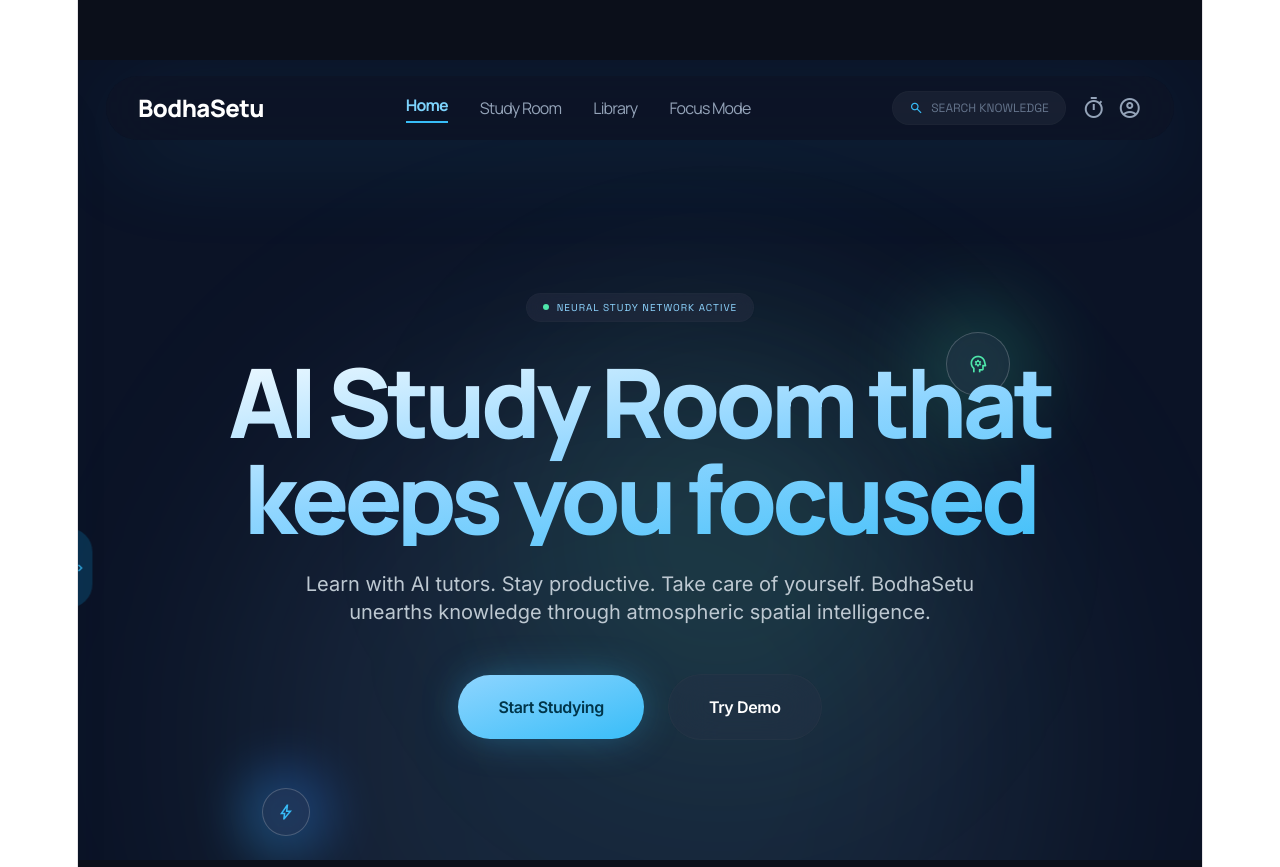
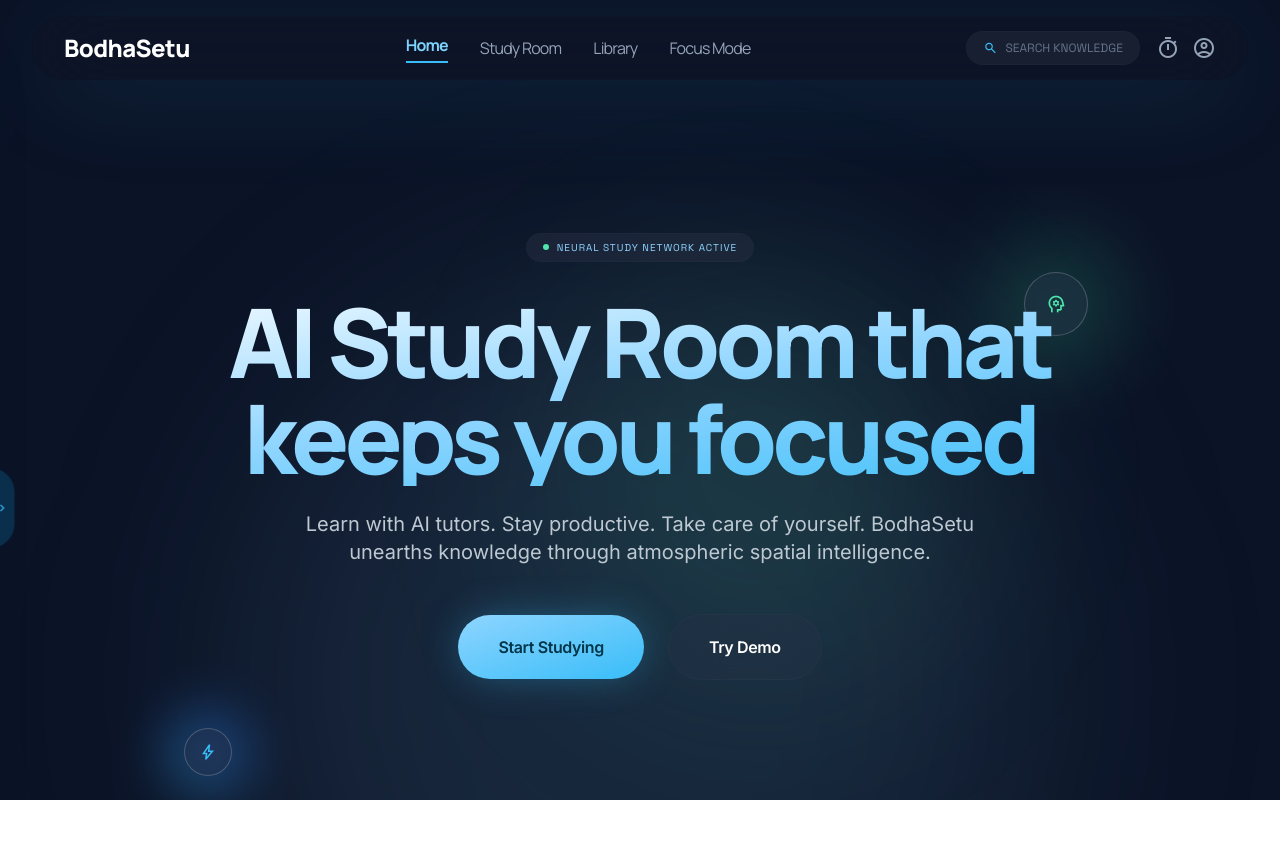
Before and after one commit to vyakhyaagoyal/hackbyte-code-a-nova, a React (Vite) app in the folder mission_monitor/: page / in a window 1280 px wide. After the commit the page ends 800 px from the top, so only its background shows below. Built offline with nearby package versions, Linux system fonts and the light colour scheme.

Commit message:
viewport fixed

```diff
--- a/mission_monitor/src/App.css
+++ b/mission_monitor/src/App.css
@@ -1,7 +1,10 @@
-.app{
-  margin:0;
+.app {
+  margin: 0;
+  width: 100%;
+  min-height: 100vh;
+  height: 100%;
   font-family: Inter, sans-serif;
-  background:#0b0f1a;
+  background: #0b0f1a;
 }
 
 .nav{
@@ -25,9 +28,10 @@
   cursor:pointer;
 }
 
-.frame{
-  width:100%;
-  height:100vh;
-  border:none;
-  margin-top:60px;
+.frame {
+  width: 100%;
+  min-height: 100vh;
+  height: 100%;
+  border: none;
+  display: block;
 }
--- a/mission_monitor/src/index.css
+++ b/mission_monitor/src/index.css
@@ -50,16 +50,35 @@
   }
 }
 
+html,
+body,
 #root {
-  width: 1126px;
+  min-height: 100%;
+  height: 100%;
+  width: 100%;
+}
+
+html,
+body {
+  margin: 0;
+  padding: 0;
+  box-sizing: border-box;
+  background: var(--bg);
+}
+
+*,
+*::before,
+*::after {
+  box-sizing: inherit;
+}
+
+#root {
+  width: 100%;
   max-width: 100%;
-  margin: 0 auto;
+  margin: 0;
   text-align: center;
-  border-inline: 1px solid var(--border);
-  min-height: 100svh;
   display: flex;
   flex-direction: column;
-  box-sizing: border-box;
 }
 
 body {
```
Also changed, not shown: 1 other file (tests, documents, lock files or other folders).
